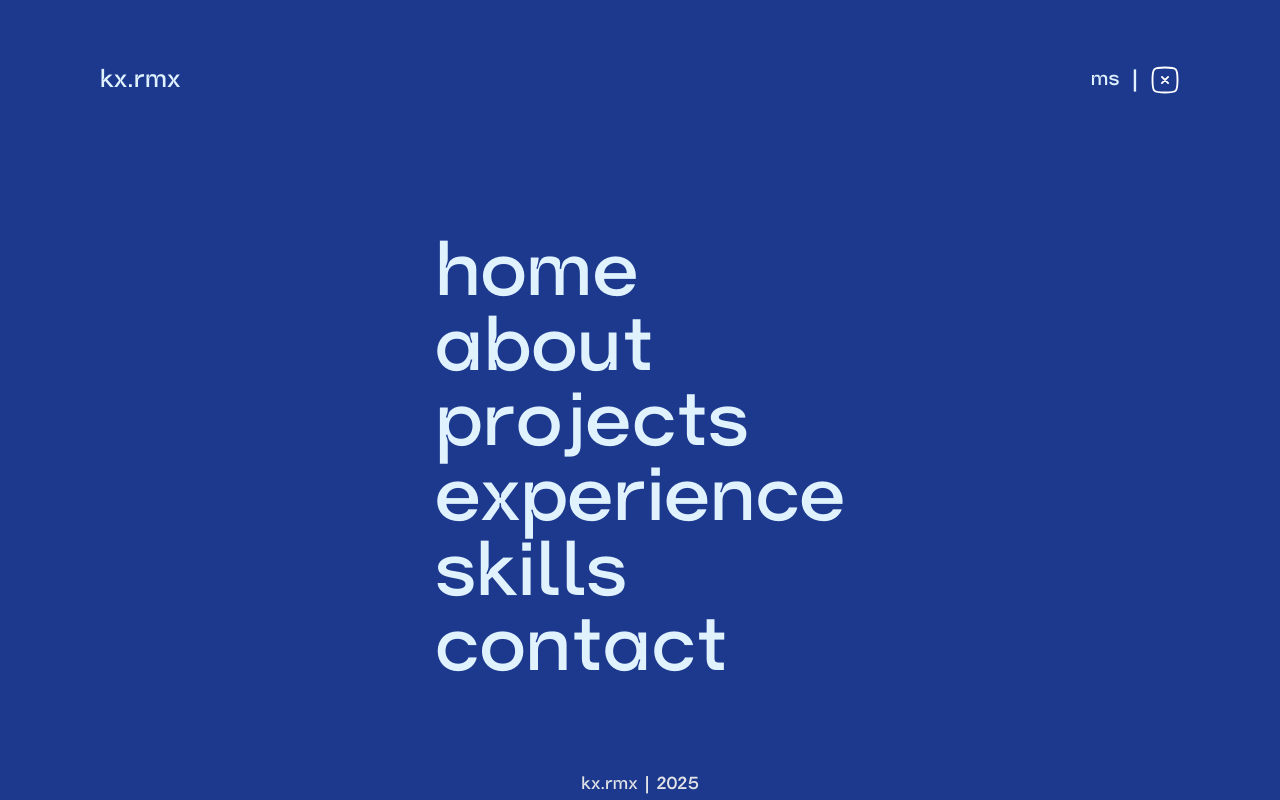
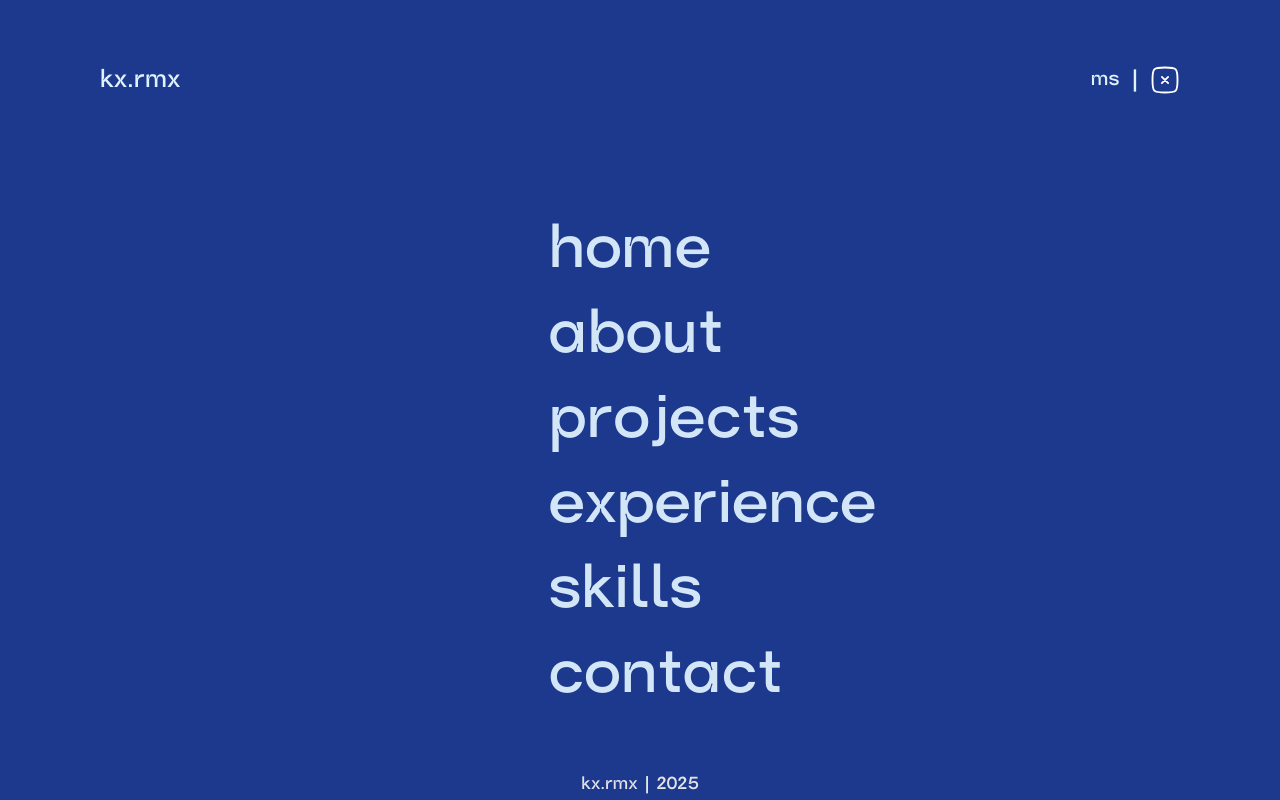
Before and after one commit to muhdamirmh/portfolio-fe, a Vue app in the folder vue-project/: page /1/home in a window 1280 px wide. Both pictures are taken after a click on the button 1165 px from the left and 80 px from the top of the page. Built offline with nearby package versions, Linux system fonts and the light colour scheme.

Commit message:
Update ui transition from home to nav and vice versa

```diff
--- a/vue-project/src/App.vue
+++ b/vue-project/src/App.vue
@@ -1,9 +1,17 @@
-<template >
-
-  <pfHeader @toggle-menu="handleMenuToggle" />
-  <main>
-    <RouterView v-if="!menuOpen" />
-    <pfNav v-else />
+<template>
+  <pfHeader @toggle-menu="handleMenuToggle" :disabled="isTransitioning" />
+  <main class="no-scrollbar">
+    <transition
+      name="slide-right"
+      mode="out-in"
+      @before-enter="changeTransition(true)"
+      @after-enter="changeTransition(false)"
+      @before-leave="changeTransition(true)"
+      @after-leave="changeTransition(false)"
+    >
+      <RouterView v-if="!menuOpen" />
+      <pfNav v-else />
+    </transition>
   </main>
 
   <pfFooter />
@@ -21,16 +29,32 @@ import pfNav from './components/pfNav.vue'
 const { locale } = useI18n({ useScope: 'global' })
 
 const isMobile = ref(false)
-const menuOpen = ref(false);
+const menuOpen = ref(false)
+const isTransitioning = ref(false)
 
 const checkIfMobile = () => {
   isMobile.value = window.innerWidth <= 768 // Adjust breakpoint as needed
 }
 
 const handleMenuToggle = (newMenuState) => {
-  menuOpen.value = newMenuState;
+  if (!isTransitioning.value) {
+    menuOpen.value = newMenuState
+  }
+}
 
-};
+const changeTransition = (bool) => {
+  isTransitioning.value = bool
+}
+
+const onBeforeEnter = (str) => {
+  console.log(`before: ${str}`)
+  //isTransitioning.value = true
+}
+
+const onAfterLeave = () => {
+  console.log('after')
+  isTransitioning.value = false
+}
 
 const checkLocale = () => {
   if (localStorage.locale) {
@@ -48,3 +72,44 @@ onUnmounted(() => {
   window.removeEventListener('resize', checkIfMobile) // Cleanup
 })
 </script>
+
+<style scoped>
+.fade-enter-active,
+.fade-leave-active {
+  transition: opacity 2s ease;
+}
+
+.fade-enter-from,
+.fade-leave-to {
+  opacity: 0;
+}
+
+.fade-enter-to {
+  opacity: 1;
+}
+
+.slide-right-enter-active,
+.slide-right-leave-active {
+  transition: all 1.5s ease-in-out;
+}
+
+.slide-right-enter-from {
+  transform: translateX(100%);
+  opacity: 0;
+}
+
+.slide-right-enter-to {
+  transform: translateX(0);
+  opacity: 1;
+}
+
+.slide-right-leave-to {
+  transform: translateX(-100%);
+  opacity: 0;
+}
+
+.slide-right-leave-from {
+  transform: translateX(0);
+  opacity: 1;
+}
+</style>
--- a/vue-project/src/components/pfHeader.vue
+++ b/vue-project/src/components/pfHeader.vue
@@ -22,7 +22,7 @@
         </li>
         <li class="flex"><p class="text-lg">|</p></li>
         <li class="flex">
-          <button class="cursor-pointer" @click="toggleMenu">
+          <button class="cursor-pointer" @click="toggleMenu" :disabled="disabled" >
             <img
               :src="menu ? '/close-menu.svg' : '/open-menu.svg'"
               alt="Menu"
@@ -46,6 +46,13 @@ const { locale } = useI18n({ useScope: 'global' })
 const menu = ref(false)
 const emit = defineEmits(['toggle-menu']);
 
+defineProps({
+  disabled: {
+    type: Boolean,
+    default: false,
+  },
+})
+
 const toggleLocale = () => {
   const newLocale = locale.value === 'en' ? 'ms' : 'en'
   updateLocale(newLocale)
--- a/vue-project/src/components/pfNav.vue
+++ b/vue-project/src/components/pfNav.vue
@@ -1,6 +1,6 @@
 <template>
   <nav class="flex h-full justify-center items-center">
-    <ol class="text-6xl">
+    <ol class="text-5xl grid gap-y-5">
       <li><router-link to="/">home</router-link></li>
       <li><router-link to="/about">about</router-link></li>
       <li><router-link to="/projects">projects</router-link></li>
--- a/vue-project/src/views/pfHome.vue
+++ b/vue-project/src/views/pfHome.vue
@@ -19,7 +19,7 @@ const checkIfMobile = () => {
 }
 
 const theLetters = 'abcdefghijklmnopqrstuvwxyz#%&^+=-'
-const speed = 70
+const speed = 35
 const increment = 2
 
 const output = ref('')
```
